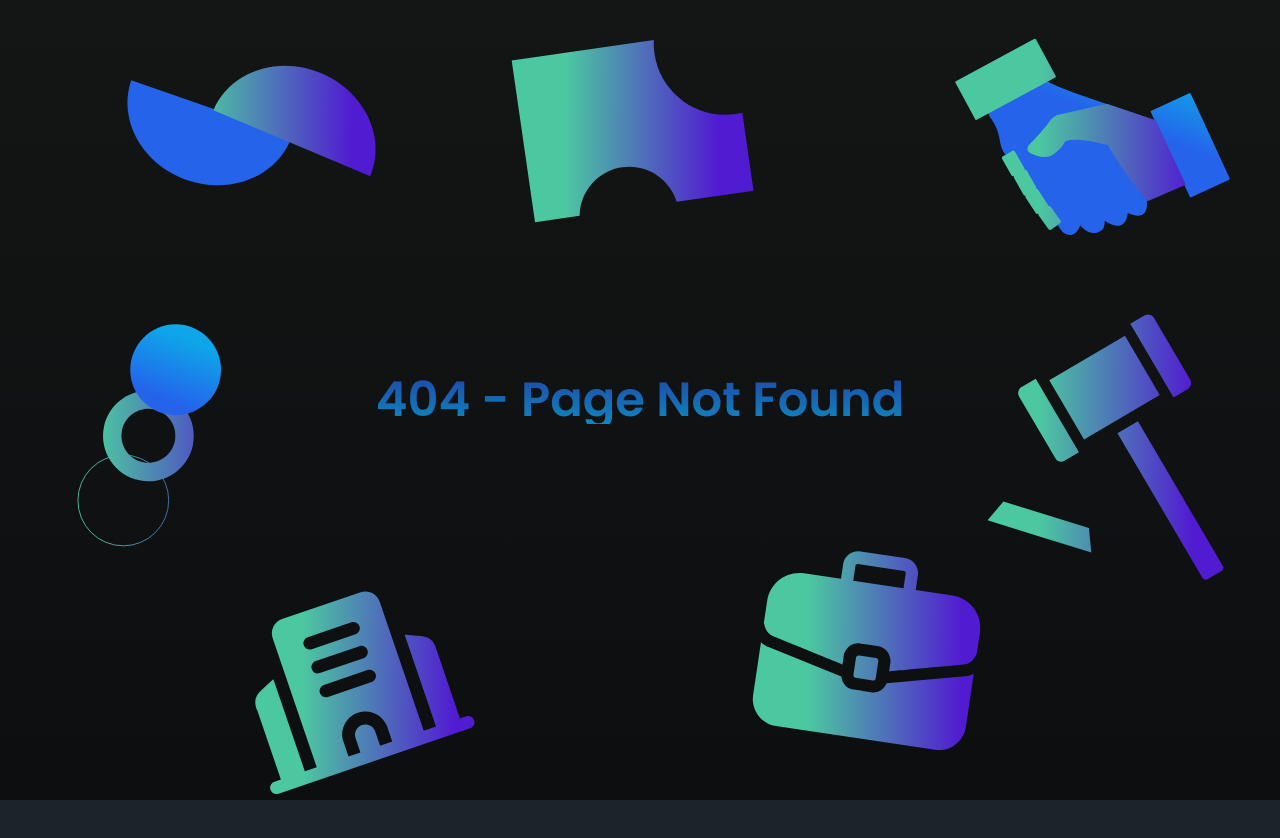
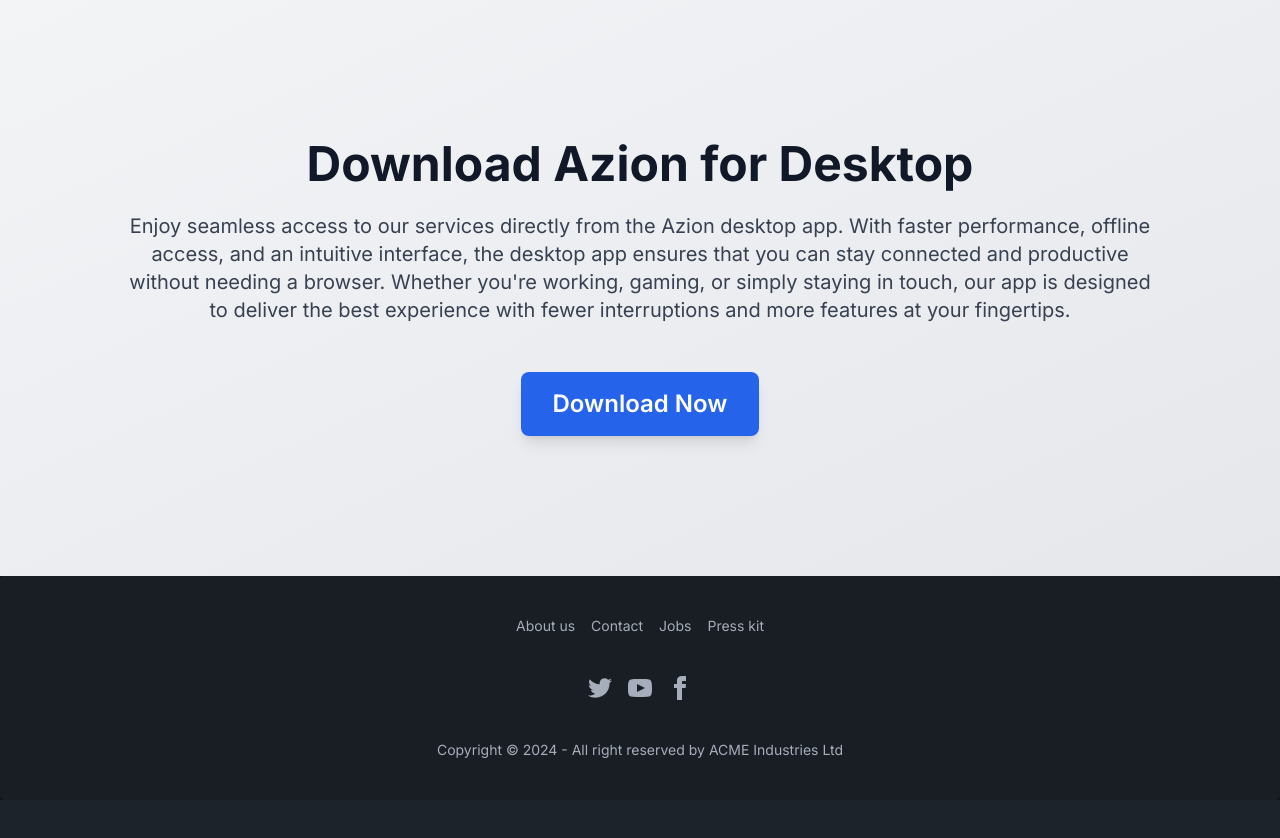
Before and after one commit to Maximus019BG/Azion, a Next.js app in the folder client/: page /download in a window 1280 px wide. Before the commit this address had no page. Shown: the top 838 px of the page. After the commit the page ends 800 px from the top, so only its background shows below. Built offline with nearby package versions, Linux system fonts and the light colour scheme.

Commit message:
feat:download page

```diff
--- /dev/null
+++ b/client/app/(user)/download/page.tsx
@@ -0,0 +1,34 @@
+import Link from "next/link";
+import Navbar from "../../components/Navbar";
+import Footer from "../../components/Footer";
+
+const Download = () => {
+
+    const link:string ="https://download1322.mediafire.com/81iyxob3et9g0-K8jk8noVLa8A6Wb0EOHOcwxWa3320F0R7TGRKabWaUpJVg8iP2QCr7wGGHHg6gh4Cch3BRFK6Mi3tGOYlM10f5eHKLaV9z06oQk1YsvGXxmOJFiKNkGJr6TVffev5KgRkaDTEHLI76kjvh1XTXvgNMdMnwXWqGSw/lckve0ue7f21u3n/azion_setup.exe"
+
+    return (
+        <div className="w-screen h-screen flex flex-col justify-between">
+            <div className="flex flex-1 flex-col justify-center items-center bg-gradient-to-br from-gray-100 to-gray-200">
+                <div className="text-center mb-12">
+                    <h1 className="text-5xl font-bold text-gray-900 mb-6">Download Azion for Desktop</h1>
+                    <p className="text-xl text-gray-700 max-w-5xl">
+                        Enjoy seamless access to our services directly from the Azion desktop app.
+                        With faster performance, offline access, and an intuitive interface, the desktop
+                        app ensures that you can stay connected and productive without needing a browser.
+                        Whether you're working, gaming, or simply staying in touch, our app is designed to
+                        deliver the best experience with fewer interruptions and more features at your fingertips.
+                    </p>
+
+                </div>
+                <a href={link} download>
+                    <button className="bg-blue-600 text-white px-8 py-4 rounded-lg text-2xl font-semibold shadow-lg transition-transform transform hover:scale-105 hover:bg-blue-700 active:scale-95">
+                        Download Now
+                    </button>
+                </a>
+            </div>
+            <Footer />
+        </div>
+    );
+};
+
+export default Download;
```
